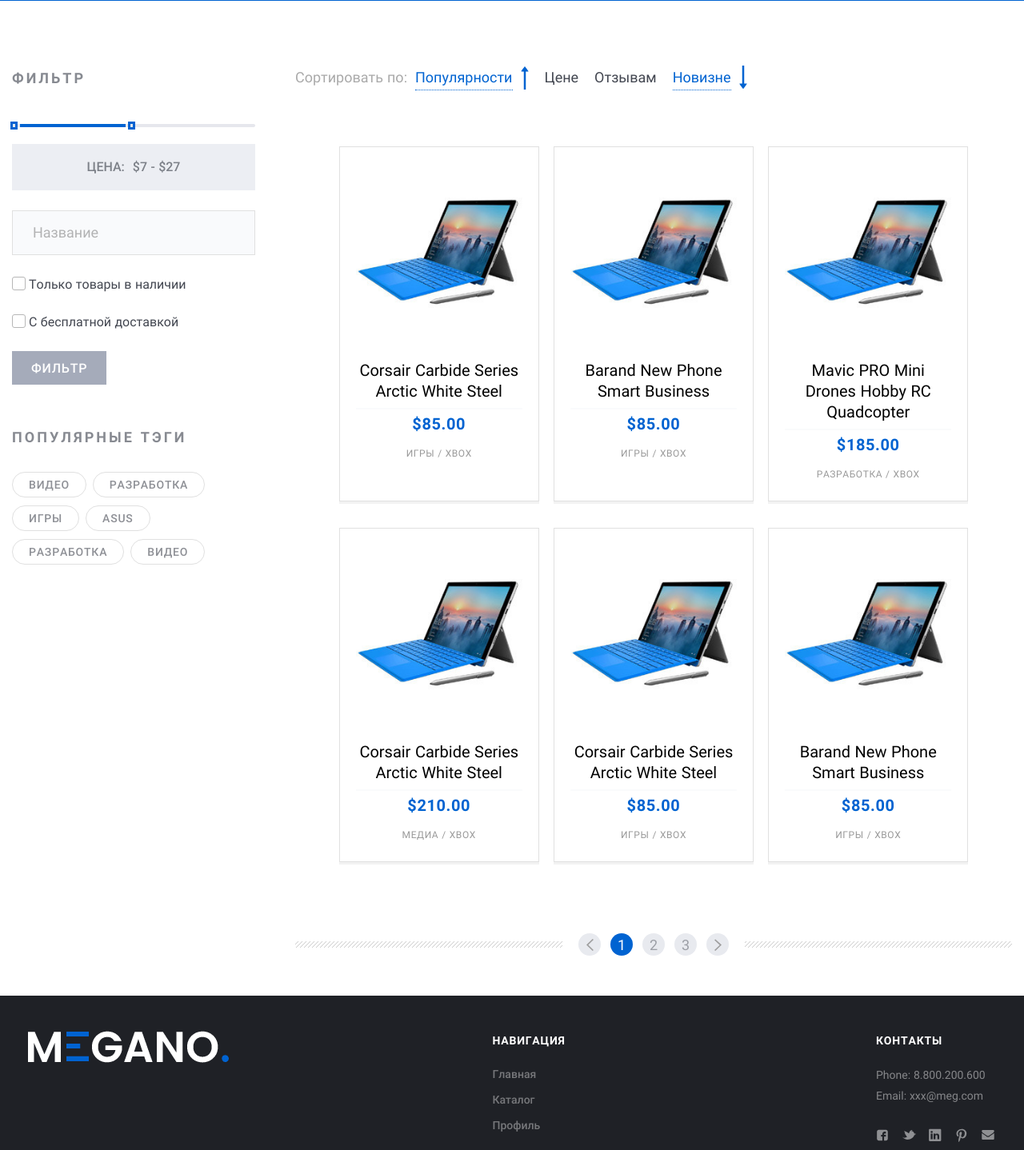
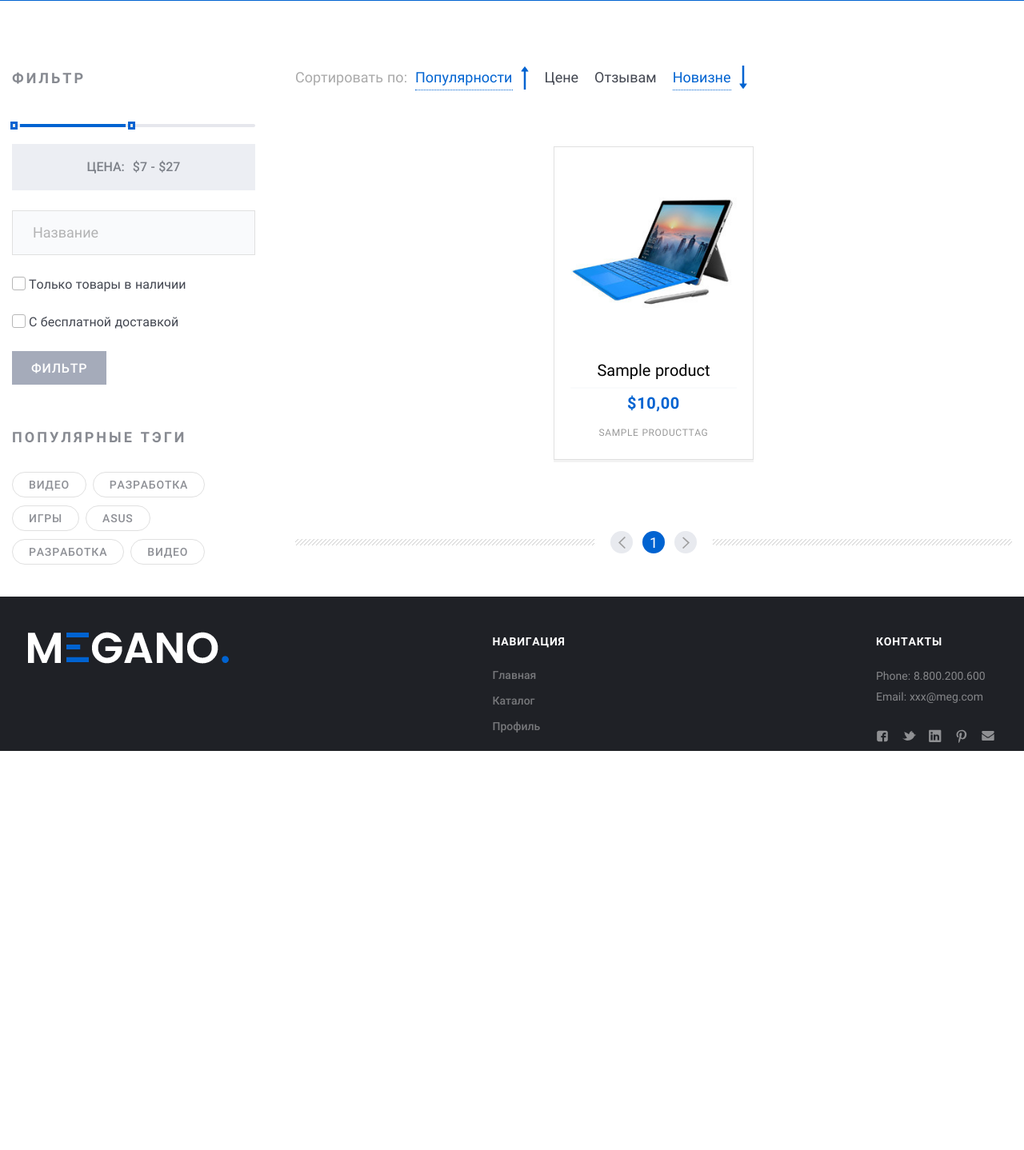
Before and after one commit to MyNameIsMaxwell/online_store, a Django app: page /catalog/ in a window 1280 px wide. Shown: the part 267-1705 px from the top of the page at 80% size. After the commit the page ends 1206 px from the top, so only its background shows below. Run offline with Django 4.2, Linux system fonts and the light colour scheme; tables that the repository leaves empty hold one stand-in row (values such as "Sample post").

Commit message:
Create page of catalog and product details view

```diff
--- a/mysite/mycatalog/models.py
+++ b/mysite/mycatalog/models.py
@@ -1,3 +1,4 @@
+from _decimal import Decimal
 from unicodedata import category
 
 from django.db import models
--- a/mysite/mycatalog/templates/catalog/content-page.html
+++ b/mysite/mycatalog/templates/catalog/content-page.html
@@ -63,126 +63,175 @@
                 </div>
             </div>
             <div class="Cards">
-
-
-{#                MAIN PRODUCT#}
-                <div class="Card"><a class="Card-picture" href="{% url 'mycatalog:product-details' %}"><img src="{% static "assets/img/content/home/card.jpg" %}" alt="card.jpg" /></a>
+                {% for product in products %}
+                    <div class="Card"><a class="Card-picture" href="{% url 'mycatalog:product-details' pk=product.pk %}"><img src="{% static "assets/img/content/home/card.jpg" %}" alt="card.jpg" /></a>
                         <div class="Card-content">
-                        <strong class="Card-title"><a href="{% url 'mycatalog:product-details' %}">Corsair Carbide Series Arctic White Steel</a>
+                            <strong class="Card-title"><a href="{% url 'mycatalog:product-details' pk=product.pk %}">{{ product.name }}</a>
                             </strong>
                             <div class="Card-description">
-                            <div class="Card-cost"><span class="Card-price">$85.00</span>
+                                <div class="Card-cost"><span class="Card-price">${{ product.price }}</span>
                                 </div>
-                            <div class="Card-category">Игры / xbox
+                                <div class="Card-category">{{ product.tags.all|slice:"0:2"|join:"/" }}
+
                                 </div>
                                 <div class="Card-hover"><a class="Card-btn" href="#"><img src="{% static "assets/img/icons/card/cart.svg" %}" alt="cart.svg" /></a>
                                 </div>
                             </div>
                         </div>
                     </div>
-
-
-                <div class="Card"><a class="Card-picture" href="#"><img src="{% static "assets/img/content/home/card.jpg" %}" alt="card.jpg" /></a>
-                    <div class="Card-content">
-                        <strong class="Card-title"><a href="{% url 'mycatalog:product-details' %}">Barand New Phone Smart Business</a>
-                        </strong>
-                        <div class="Card-description">
-                            <div class="Card-cost"><span class="Card-price">$85.00</span>
-                            </div>
-                            <div class="Card-category">Игры / xbox
-                            </div>
-                            <div class="Card-hover"><a class="Card-btn" href="#"><img src="{% static "assets/img/icons/card/cart.svg" %}" alt="cart.svg" /></a>
-                            </div>
-                        </div>
-                    </div>
-                </div>
-                <div class="Card"><a class="Card-picture" href="#"><img src="{% static "assets/img/content/home/card.jpg" %}" alt="card.jpg" /></a>
-                    <div class="Card-content">
-                        <strong class="Card-title"><a href="{% url 'mycatalog:product-details' %}">Mavic PRO Mini Drones Hobby RC Quadcopter</a>
-                        </strong>
-                        <div class="Card-description">
-                            <div class="Card-cost"><span class="Card-price">$185.00</span>
-                            </div>
-                            <div class="Card-category">Разработка / xbox
-                            </div>
-                            <div class="Card-hover"><a class="Card-btn" href="#"><img src="{% static "assets/img/icons/card/cart.svg" %}" alt="cart.svg" /></a>
-                            </div>
-                        </div>
-                    </div>
-                </div>
-                <div class="Card"><a class="Card-picture" href="#"><img src="{% static "assets/img/content/home/card.jpg" %}" alt="card.jpg" /></a>
-                    <div class="Card-content">
-                        <strong class="Card-title"><a href="{% url 'mycatalog:product-details' %}">Corsair Carbide Series Arctic White Steel</a>
-                        </strong>
-                        <div class="Card-description">
-                            <div class="Card-cost"><span class="Card-price">$210.00</span>
-                            </div>
-                            <div class="Card-category">Медиа / xbox
-                            </div>
-                            <div class="Card-hover"><a class="Card-btn" href="#"><img src="{% static "assets/img/icons/card/cart.svg" %}" alt="cart.svg" /></a>
-                            </div>
-                        </div>
-                    </div>
-                </div>
-                <div class="Card hide_md"><a class="Card-picture" href="#"><img src="{% static "assets/img/content/home/card.jpg" %}" alt="card.jpg" /></a>
-                    <div class="Card-content">
-                        <strong class="Card-title"><a href="{% url 'mycatalog:product-details' %}">Corsair Carbide Series Arctic White Steel</a>
-                        </strong>
-                        <div class="Card-description">
-                            <div class="Card-cost"><span class="Card-price">$85.00</span>
-                            </div>
-                            <div class="Card-category">Игры / xbox
-                            </div>
-                            <div class="Card-hover"><a class="Card-btn" href="#"><img src="{% static "assets/img/icons/card/cart.svg" %}" alt="cart.svg" /></a>
-                            </div>
-                        </div>
-                    </div>
-                </div>
-                <div class="Card hide_md"><a class="Card-picture" href="#"><img src="{% static "assets/img/content/home/card.jpg" %}" alt="card.jpg" /></a>
-                    <div class="Card-content">
-                        <strong class="Card-title"><a href="{% url 'mycatalog:product-details' %}">Barand New Phone Smart Business</a>
-                        </strong>
-                        <div class="Card-description">
-                            <div class="Card-cost"><span class="Card-price">$85.00</span>
-                            </div>
-                            <div class="Card-category">Игры / xbox
-                            </div>
-                            <div class="Card-hover"><a class="Card-btn" href="#"><img src="{% static "assets/img/icons/card/cart.svg" %}" alt="cart.svg" /></a>
-                            </div>
-                        </div>
-                    </div>
-                </div>
-                <div class="Card hide_md hide_1450"><a class="Card-picture" href="#"><img src="{% static "assets/img/content/home/card.jpg" %}" alt="card.jpg" /></a>
-                    <div class="Card-content">
-                        <strong class="Card-title"><a href="{% url 'mycatalog:product-details' %}">Mavic PRO Mini Drones Hobby RC Quadcopter</a>
-                        </strong>
-                        <div class="Card-description">
-                            <div class="Card-cost"><span class="Card-price">$185.00</span>
-                            </div>
-                            <div class="Card-category">Дизайн / xbox
-                            </div>
-                            <div class="Card-hover"><a class="Card-btn" href="#"><img src="{% static "assets/img/icons/card/cart.svg" %}" alt="cart.svg" /></a>
-                            </div>
-                        </div>
-                    </div>
-                </div>
-                <div class="Card hide_md hide_1450"><a class="Card-picture" href="#"><img src="{% static "assets/img/content/home/card.jpg" %}" alt="card.jpg" /></a>
-                    <div class="Card-content">
-                        <strong class="Card-title"><a href="{% url 'mycatalog:product-details' %}">Corsair Carbide Series Arctic White Steel</a>
-                        </strong>
-                        <div class="Card-description">
-                            <div class="Card-cost"><span class="Card-price">$210.00</span>
-                            </div>
-                            <div class="Card-category">Игры / xbox
-                            </div>
-                            <div class="Card-hover"><a class="Card-btn" href="#"><img src="{% static "assets/img/icons/card/cart.svg" %}" alt="cart.svg" /></a>
-                            </div>
-                        </div>
-                    </div>
-                </div>
+                {% endfor %}
+{#                <div class="Card"><a class="Card-picture" href="#"><img src="{% static "assets/img/content/home/card.jpg" %}" alt="card.jpg" /></a>#}
+{#                    <div class="Card-content">#}
+{#                        <strong class="Card-title"><a href="{% url 'mycatalog:product-details' %}">Barand New Phone Smart Business</a>#}
+{#                        </strong>#}
+{#                        <div class="Card-description">#}
+{#                            <div class="Card-cost"><span class="Card-price">$85.00</span>#}
+{#                            </div>#}
+{#                            <div class="Card-category">Игры / xbox#}
+{#                            </div>#}
+{#                            <div class="Card-hover"><a class="Card-btn" href="#"><img src="{% static "assets/img/icons/card/cart.svg" %}" alt="cart.svg" /></a>#}
+{#                            </div>#}
+{#                        </div>#}
+{#                    </div>#}
+{#                </div>#}
+{#                <div class="Card"><a class="Card-picture" href="#"><img src="{% static "assets/img/content/home/card.jpg" %}" alt="card.jpg" /></a>#}
+{#                    <div class="Card-content">#}
+{#                        <strong class="Card-title"><a href="{% url 'mycatalog:product-details' %}">Mavic PRO Mini Drones Hobby RC Quadcopter</a>#}
+{#                        </strong>#}
+{#                        <div class="Card-description">#}
+{#                            <div class="Card-cost"><span class="Card-price">$185.00</span>#}
+{#                            </div>#}
+{#                            <div class="Card-category">Разработка / xbox#}
+{#                            </div>#}
+{#                            <div class="Card-hover"><a class="Card-btn" href="#"><img src="{% static "assets/img/icons/card/cart.svg" %}" alt="cart.svg" /></a>#}
+{#                            </div>#}
+{#                        </div>#}
+{#                    </div>#}
+{#                </div>#}
+{#                <div class="Card"><a class="Card-picture" href="#"><img src="{% static "assets/img/content/home/card.jpg" %}" alt="card.jpg" /></a>#}
+{#                    <div class="Card-content">#}
+{#                        <strong class="Card-title"><a href="{% url 'mycatalog:product-details' %}">Corsair Carbide Series Arctic White Steel</a>#}
+{#                        </strong>#}
+{#                        <div class="Card-description">#}
+{#                            <div class="Card-cost"><span class="Card-price">$210.00</span>#}
+{#                            </div>#}
+{#                            <div class="Card-category">Медиа / xbox#}
+{#                            </div>#}
+{#                            <div class="Card-hover"><a class="Card-btn" href="#"><img src="{% static "assets/img/icons/card/cart.svg" %}" alt="cart.svg" /></a>#}
+{#                            </div>#}
+{#                        </div>#}
+{#                    </div>#}
+{#                </div>#}
+{#                <div class="Card hide_md"><a class="Card-picture" href="#"><img src="{% static "assets/img/content/home/card.jpg" %}" alt="card.jpg" /></a>#}
+{#                    <div class="Card-content">#}
+{#                        <strong class="Card-title"><a href="{% url 'mycatalog:product-details' %}">Corsair Carbide Series Arctic White Steel</a>#}
+{#                        </strong>#}
+{#                        <div class="Card-description">#}
+{#                            <div class="Card-cost"><span class="Card-price">$85.00</span>#}
+{#                            </div>#}
+{#                            <div class="Card-category">Игры / xbox#}
+{#                            </div>#}
+{#                            <div class="Card-hover"><a class="Card-btn" href="#"><img src="{% static "assets/img/icons/card/cart.svg" %}" alt="cart.svg" /></a>#}
+{#                            </div>#}
+{#                        </div>#}
+{#                    </div>#}
+{#                </div>#}
+{#                <div class="Card hide_md"><a class="Card-picture" href="#"><img src="{% static "assets/img/content/home/card.jpg" %}" alt="card.jpg" /></a>#}
+{#                    <div class="Card-content">#}
+{#                        <strong class="Card-title"><a href="{% url 'mycatalog:product-details' %}">Barand New Phone Smart Business</a>#}
+{#                        </strong>#}
+{#                        <div class="Card-description">#}
+{#                            <div class="Card-cost"><span class="Card-price">$85.00</span>#}
+{#                            </div>#}
+{#                            <div class="Card-category">Игры / xbox#}
+{#                            </div>#}
+{#                            <div class="Card-hover"><a class="Card-btn" href="#"><img src="{% static "assets/img/icons/card/cart.svg" %}" alt="cart.svg" /></a>#}
+{#                            </div>#}
+{#                        </div>#}
+{#                    </div>#}
+{#                </div>#}
+{#                <div class="Card hide_md hide_1450"><a class="Card-picture" href="#"><img src="{% static "assets/img/content/home/card.jpg" %}" alt="card.jpg" /></a>#}
+{#                    <div class="Card-content">#}
+{#                        <strong class="Card-title"><a href="{% url 'mycatalog:product-details' %}">Mavic PRO Mini Drones Hobby RC Quadcopter</a>#}
+{#                        </strong>#}
+{#                        <div class="Card-description">#}
+{#                            <div class="Card-cost"><span class="Card-price">$185.00</span>#}
+{#                            </div>#}
+{#                            <div class="Card-category">Дизайн / xbox#}
+{#                            </div>#}
+{#                            <div class="Card-hover"><a class="Card-btn" href="#"><img src="{% static "assets/img/icons/card/cart.svg" %}" alt="cart.svg" /></a>#}
+{#                            </div>#}
+{#                        </div>#}
+{#                    </div>#}
+{#                </div>#}
+{#                <div class="Card hide_md hide_1450"><a class="Card-picture" href="#"><img src="{% static "assets/img/content/home/card.jpg" %}" alt="card.jpg" /></a>#}
+{#                    <div class="Card-content">#}
+{#                        <strong class="Card-title"><a href="{% url 'mycatalog:product-details' %}">Corsair Carbide Series Arctic White Steel</a>#}
+{#                        </strong>#}
+{#                        <div class="Card-description">#}
+{#                            <div class="Card-cost"><span class="Card-price">$210.00</span>#}
+{#                            </div>#}
+{#                            <div class="Card-category">Игры / xbox#}
+{#                            </div>#}
+{#                            <div class="Card-hover"><a class="Card-btn" href="#"><img src="{% static "assets/img/icons/card/cart.svg" %}" alt="cart.svg" /></a>#}
+{#                            </div>#}
+{#                        </div>#}
+{#                    </div>#}
+{#                </div>#}
             </div>
             <div class="Pagination">
-                <div class="Pagination-ins"><a class="Pagination-element Pagination-element_prev" href="#"><img src="{% static "assets/img/icons/prevPagination.svg" %}" alt="prevPagination.svg" /></a><a class="Pagination-element Pagination-element_current" href="#"><span class="Pagination-text">1</span></a><a class="Pagination-element" href="#"><span class="Pagination-text">2</span></a><a class="Pagination-element" href="#"><span class="Pagination-text">3</span></a><a class="Pagination-element Pagination-element_prev" href="#"><img src="{% static "assets/img/icons/nextPagination.svg" %}" alt="nextPagination.svg" /></a>
+{#                <span class="step-links">#}
+{#                    {% if products.has_previous %}#}
+{#                        <a href="?page=1">&laquo; first</a>#}
+{#                        <a href="?page={{ products.previous_page_number }}">previous</a>#}
+{#                    {% endif %}#}
+{##}
+{#                    <span class="current">#}
+{#                        Page {{ products.number }} of {{ products.paginator.num_pages }}.#}
+{#                    </span>#}
+{##}
+{#                    {% if products.has_next %}#}
+{#                        <a href="?page={{ products.next_page_number }}">next</a>#}
+{#                        <a href="?page={{ products.paginator.num_pages }}">last &raquo;</a>#}
+{#                    {% endif %}#}
+{#                </span>#}
+
+                    <div class="Pagination-ins">
+                        <a class="Pagination-element Pagination-element_prev" {% if products.has_previous %} href="?page={{ products.previous_page_number }}" {% endif %}>
+                            <img src="{% static "assets/img/icons/prevPagination.svg" %}" alt="prevPagination.svg"/>
+                        </a>
+                        {% if products.has_previous %}
+                            {% if products.number == products.paginator.num_pages %}
+                            <a class="Pagination-element" href="?page={{ products.previous_page_number|add:"-1" }}">
+                                <span class="Pagination-text">{{ products.previous_page_number|add:"-1" }}</span>
+                            </a>
+                            {% endif %}
+                            <a class="Pagination-element" href="?page={{ products.previous_page_number }}">
+                                <span class="Pagination-text">{{ products.previous_page_number }}</span>
+{#                                <span class="Pagination-text">{{ products.number|add:"-1" }}</span>#}
+                            </a>
+                        {% endif %}
+
+                        <a class="Pagination-element Pagination-element_current" href="#">
+                            <span class="Pagination-text">{{ products.number }}</span>
+                        </a>
+                        {% if products.has_next %}
+                            <a class="Pagination-element" href="?page={{ products.next_page_number }}">
+                                <span class="Pagination-text">{{ products.next_page_number }}</span>
+                            </a>
+                            {% if products.number == 1 %}
+                                <a class="Pagination-element" href="?page={{ products.next_page_number|add:"1" }}">
+                                    <span class="Pagination-text">{{ products.next_page_number|add:"1" }}</span>
+                                </a>
+                            {% endif %}
+                        {% endif %}
+{#                        {% if products.has_next %}#}
+{#                            <a href="?page={{ products.paginator.num_pages }}">{{ products.paginator.num_pages }}</a>#}
+{#                        {% endif %}#}
+
+                        <a class="Pagination-element Pagination-element_prev" {% if products.has_next %} href="?page={{ products.next_page_number }}" {% endif %}>
+                            <img src="{% static "assets/img/icons/nextPagination.svg" %}" alt="nextPagination.svg"/>
+                        </a>
                     </div>
             </div>
         </div>
--- a/mysite/mycatalog/urls.py
+++ b/mysite/mycatalog/urls.py
@@ -1,11 +1,11 @@
 from django.urls import path
 
-from mycatalog.views import catalog_view, product_details_view, sales_view
+from mycatalog.views import catalog_view, ProductDetailsView, sales_view
 
 app_name = "mycatalog"
 
 urlpatterns = [
     path("", catalog_view, name="catalog"),
-    path("details/", product_details_view, name="product-details"),
+    path("details/<int:pk>", ProductDetailsView.as_view(), name="product-details"),
     path("sales/", sales_view, name="sales"),
     ]
--- a/mysite/mycatalog/views.py
+++ b/mysite/mycatalog/views.py
@@ -1,11 +1,23 @@
-from django.shortcuts import render
+from django.core.paginator import Paginator
+from django.http import HttpResponseRedirect
+from django.shortcuts import render, redirect
+from django.urls import reverse
+from django.views.generic import DetailView
 
-from mycatalog.models import ProductCategory
+from myauth.models import UserProfile
+from mycatalog.models import ProductCategory, Product
 
 
 def catalog_view(request):
+    products = Product.objects.all()
+    categories = ProductCategory.objects.filter(active=True, parent=None)
+
+    paginator = Paginator(products, 8)
+    page_number = request.GET.get('page')
+    page_products = paginator.get_page(page_number)
     context = {
-
+        "products": page_products,
+        "categories": categories,
     }
     return render(request, 'catalog/content-page.html', context=context)
 
@@ -17,8 +29,29 @@ def main_view(request):
     return render(request, 'catalog/main.html', context=context)
 
 
-def product_details_view(request):
-    return render(request, 'catalog/product-details.html')
+class ProductDetailsView(DetailView):
+    template_name = 'catalog/product-details.html'
+    queryset = Product.objects.\
+        select_related("category").\
+        prefetch_related("reviews").\
+        prefetch_related("tags")
+    context_object_name = "product"
+
+    def get_context_data(self, **kwargs):
+        context = super().get_context_data(**kwargs)
+        print(self.request.user)
+        context["profile"] = UserProfile.objects.get(user=self.request.user)
+        return context
+
+    def post(self, request, *args, **kwargs):
+        print(request.POST.get("amount"))
+        print(request.POST.get("product_id"))
+        print(request.user)
+        return redirect(request.path)
+
+
+# def product_details_view(request, pk):
+#     return render(request, 'catalog/product-details.html')
 
 
 def sales_view(request):
--- a/mysite/mysite/settings.py
+++ b/mysite/mysite/settings.py
@@ -112,7 +112,8 @@ AUTH_PASSWORD_VALIDATORS = [
 # Internationalization
 # https://docs.djangoproject.com/en/4.1/topics/i18n/
 
-LANGUAGE_CODE = 'en-us'
+# LANGUAGE_CODE = 'en-us'
+LANGUAGE_CODE = 'ru-RU'
 
 TIME_ZONE = 'UTC'
 
```
Also changed, not shown: mysite/mycatalog/admin.py (+11 -1 lines), mysite/mycatalog/templates/catalog/product-details.html (+27 -11 lines), mysite/mypayment/models.py (+4 -4 lines). Lines whose indentation alone changed are shown as unchanged.
